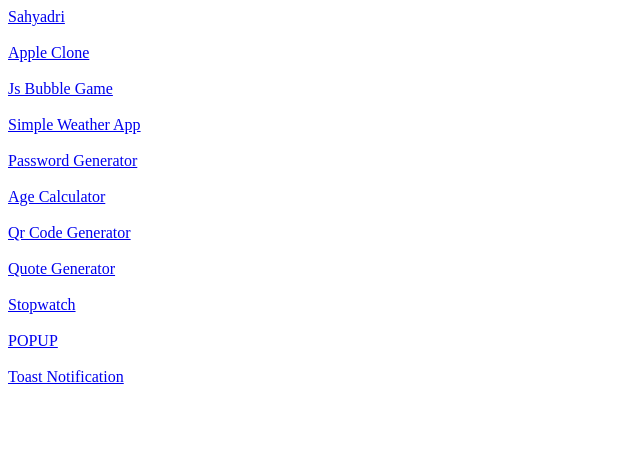
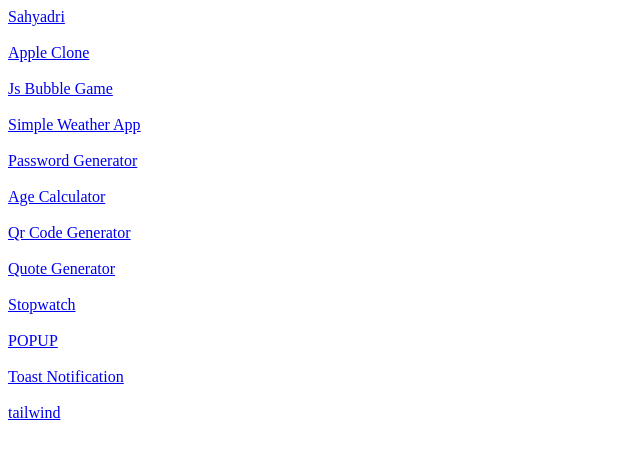
Before and after one commit to sanketshinde3001/sanketshinde3001.github.io, a plain HTML site: page index.html in a window 1280 px wide. Shown: the full height of the page, 0-640 px from the left. Drawn offline with Linux system fonts and the light colour scheme.

Commit message:
Update index.html

```diff
--- a/index.html
+++ b/index.html
@@ -38,7 +38,9 @@
         <br>
         <br>
         <a href="8 Toast Notification/index.html" target="_blank">Toast Notification</a>
-
+        <br>
+        <br>
+        <a href="tailwind1st/index.html" target="_blank">tailwind</a>
     </div>
 </body>
 </html>
```
